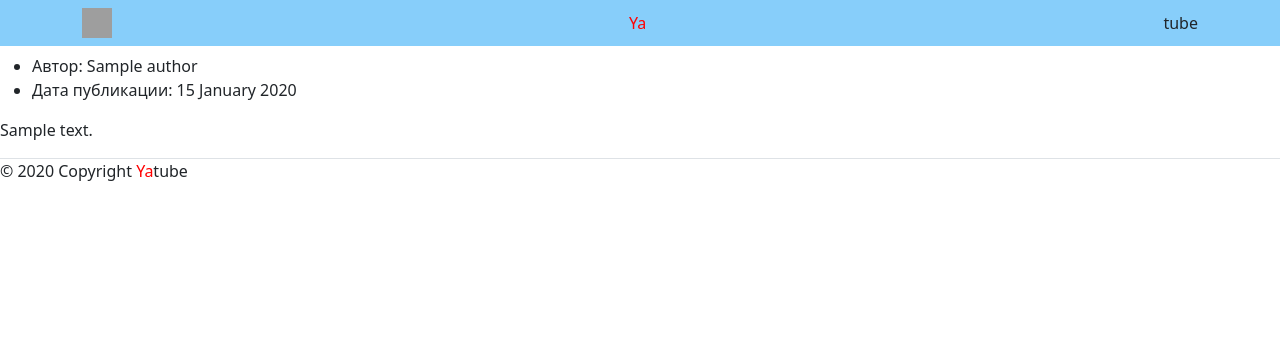
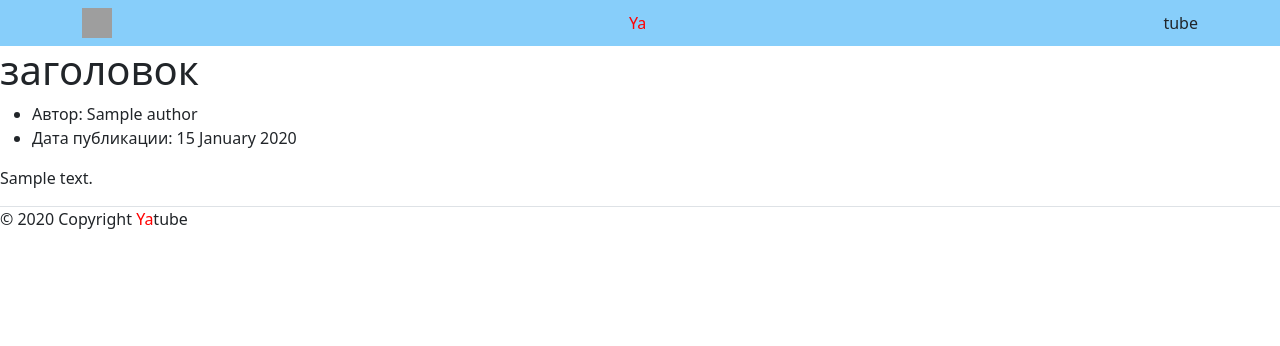
Before and after one commit to IvanM6767/hw02_community, a Django app: template yatube/templates/posts/index.html in a window 1280 px wide. Shown: the top 346 px of the page. Run offline with Django 3.2, Linux system fonts and the light colour scheme; the template is opened without the code that fills it: most values are stand-ins (such as "Sample title", 1, 10 or a date in 2020); some libraries are stand-ins or nearby versions; grey boxes are pictures that could not be loaded.

Commit message:
Update index.html

```diff
--- a/yatube/templates/posts/index.html
+++ b/yatube/templates/posts/index.html
@@ -1,9 +1,9 @@
 {% extends 'base.html' %}
 {% block title %}
-
+title
 {% endblock %}
 {% block content %}
-  <h1></h1>
+  <h1>заголовок</h1>
   {% for post in posts %}
     <ul>
       <li>
@@ -18,7 +18,7 @@
     </p>
     {% if post.group %}
     <a href ="{% url 'posts:group_page' post.group.slug %}">
-      текст
+      Перейти к записям группы
     </a>
     {% endif %}
     {% if not forloop.last %}<hr>
```
